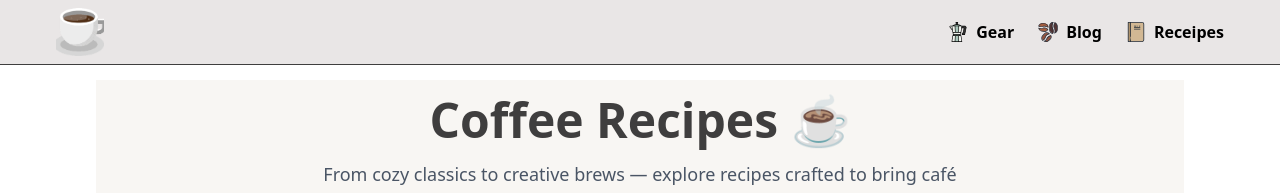
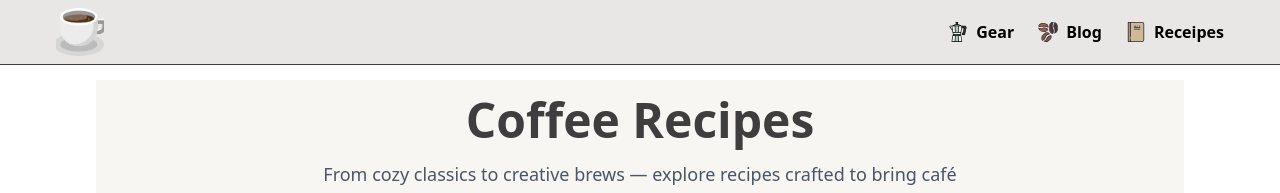
Before and after one commit to PhanFiction/cafe_blog_frontend, a Next.js app: page /recipes in a window 1280 px wide. Shown: the top 193 px of the page. Built offline with nearby package versions, Linux system fonts and the light colour scheme.

Commit message:
Updated recipes component  - Removed cafe icon

```diff
--- a/app/recipes/page.tsx
+++ b/app/recipes/page.tsx
@@ -53,7 +53,7 @@ export default function RecipesPage() {
         transition={{ duration: 1 }}
       >
         <h1 className="text-4xl sm:text-5xl font-bold text-[#3F3E3E] mb-4">
-          Coffee Recipes ☕
+          Coffee Recipes
         </h1>
         <p className="text-gray-600 text-lg max-w-2xl mx-auto">
           From cozy classics to creative brews — explore recipes crafted to
```
